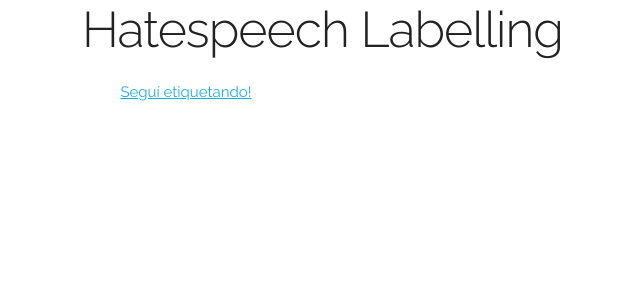
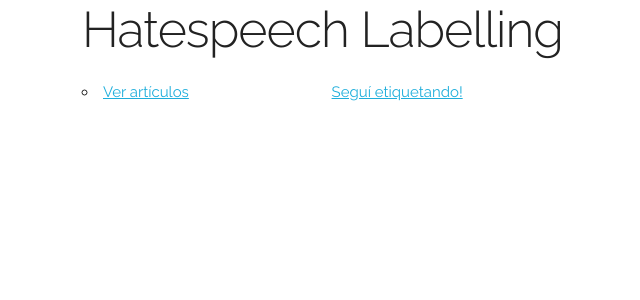
Before and after one commit to finiteautomata/hatespeech-selection, a Django app: template labels/templates/labels/index.html in a window 1280 px wide. Shown: the top 300 px of the page, without its empty margins (78-718 px from the left). Run offline with Django 3.2, Linux system fonts and the light colour scheme; the template is opened without the code that fills it, so the values that code supplies are empty.

Commit message:
Add link to articles in base template

```diff
--- a/articles/templates/base.html
+++ b/articles/templates/base.html
@@ -37,6 +37,11 @@
     <div class="row">
 
       <div class="three columns">
+        <ul>
+          <li>
+            <a href="{% url 'articles:index' %}"> Ver artículos </a>
+          </li>
+        </ul>
       </div>
 
       <div class="nine columns">
```
